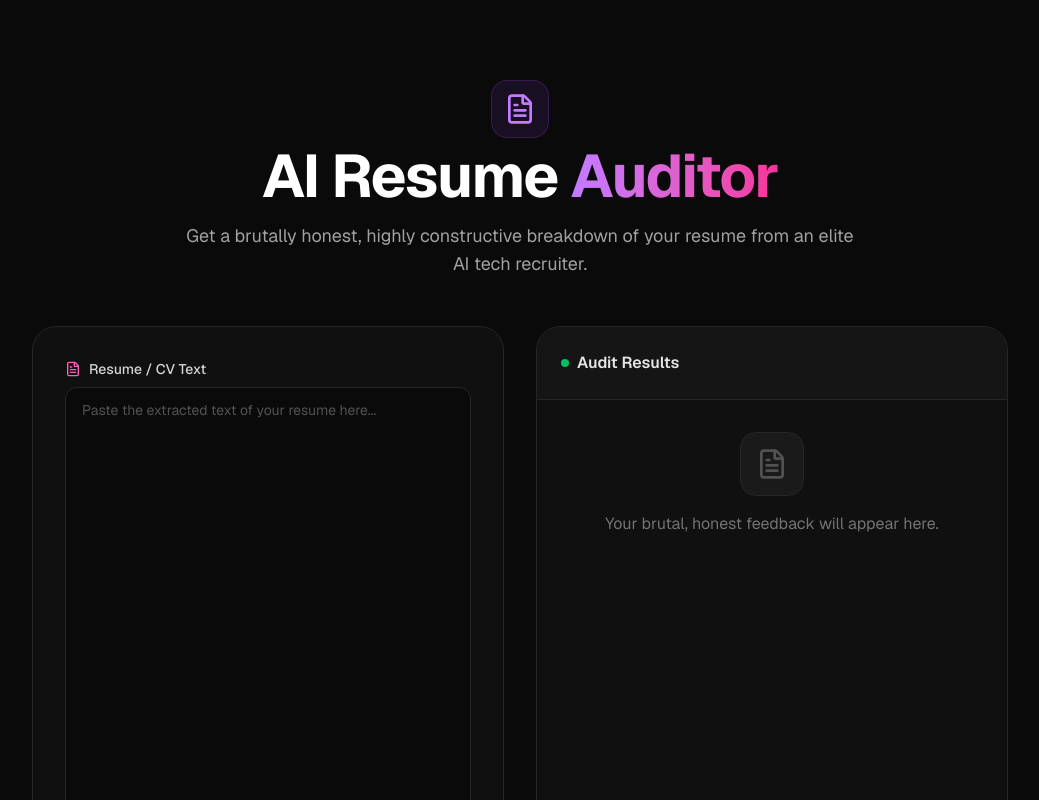
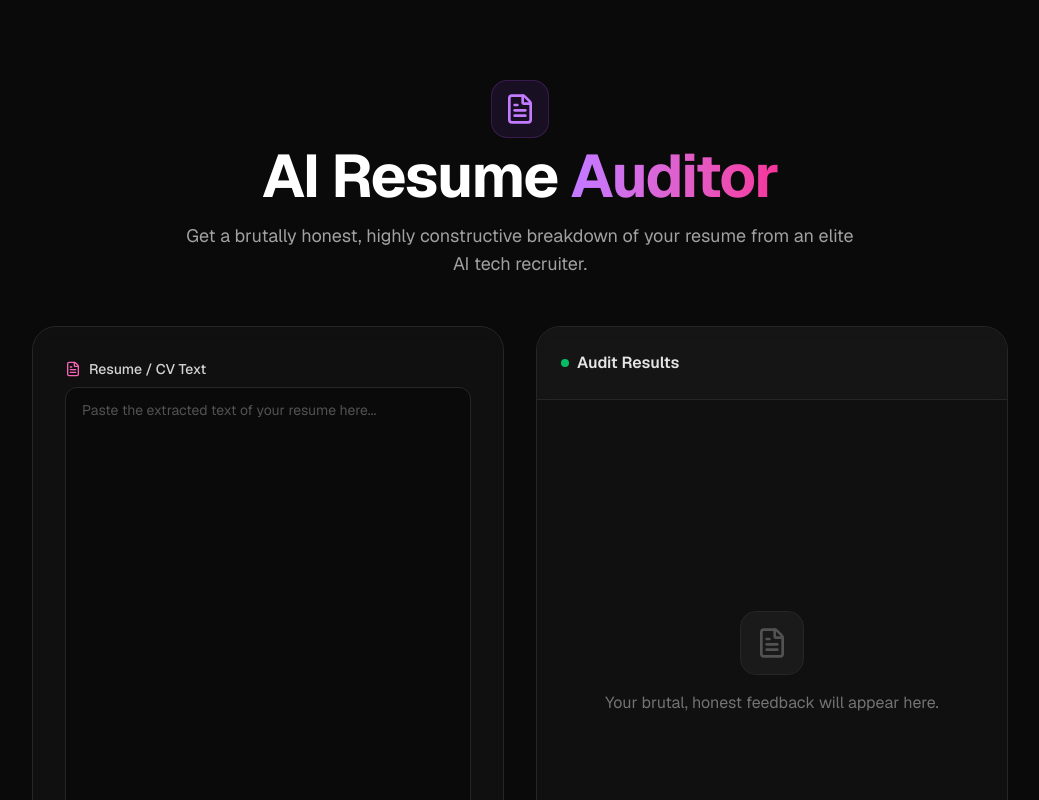
Before and after one commit to kientndev/resume-auditor, a Next.js app: page / in a window 1280 px wide. Shown: the top 800 px of the page, without its empty margins (120-1159 px from the left). Built offline with nearby package versions, Linux system fonts and the light colour scheme.

Commit message:
commit fixed page

```diff
--- a/src/app/page.tsx
+++ b/src/app/page.tsx
@@ -128,7 +128,7 @@ export default function Home() {
             transition={{ delay: 0.4 }}
             className="lg:sticky lg:top-8"
           >
-            <div className="bg-neutral-900/50 rounded-3xl border border-neutral-800 backdrop-blur-sm overflow-hidden h-full min-h-[600px] flex flex-col">
+            <div className="bg-neutral-900/50 rounded-3xl border border-neutral-800 backdrop-blur-sm overflow-hidden h-[600px] max-h-[calc(100vh-4rem)] flex flex-col">
               <div className="p-6 border-b border-neutral-800 bg-neutral-900/80 flex items-center justify-between">
                 <h2 className="font-semibold flex items-center gap-2">
                   <span className="w-2 h-2 rounded-full bg-green-400 animate-pulse" />
```
